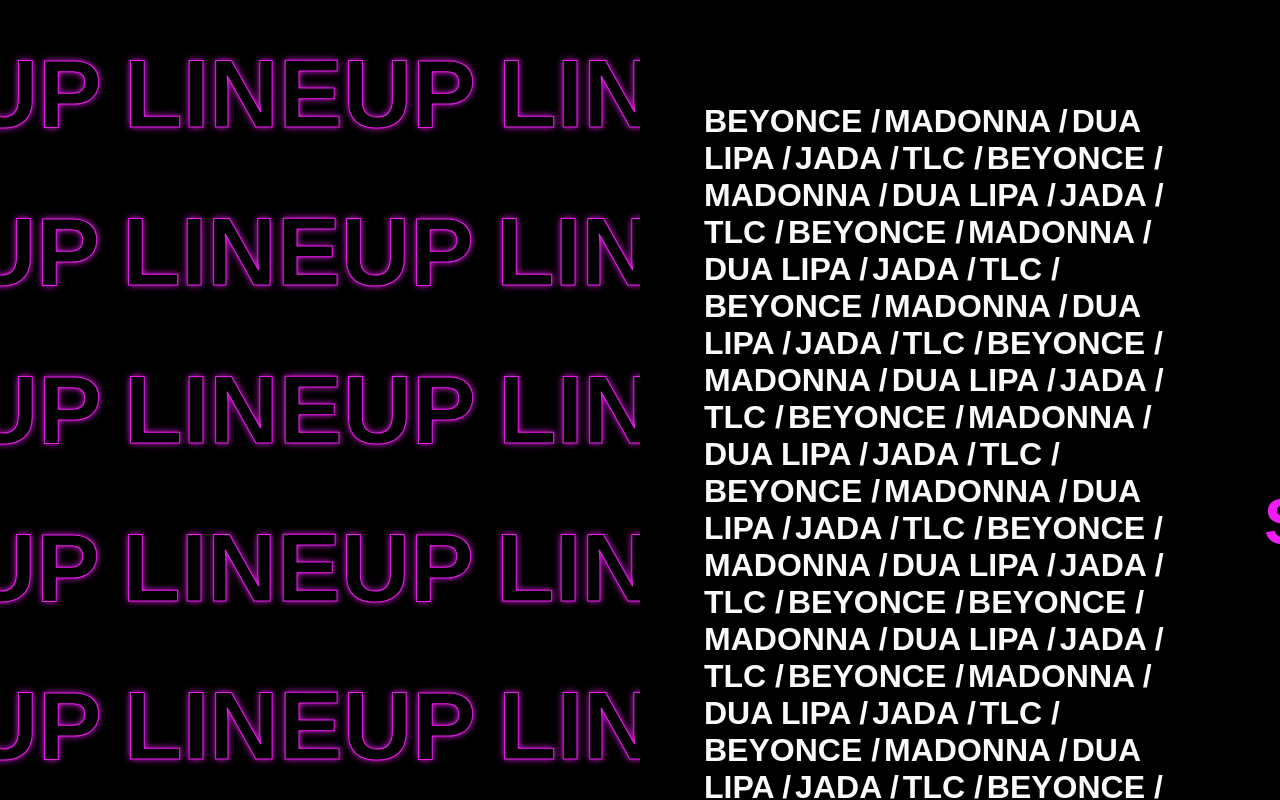
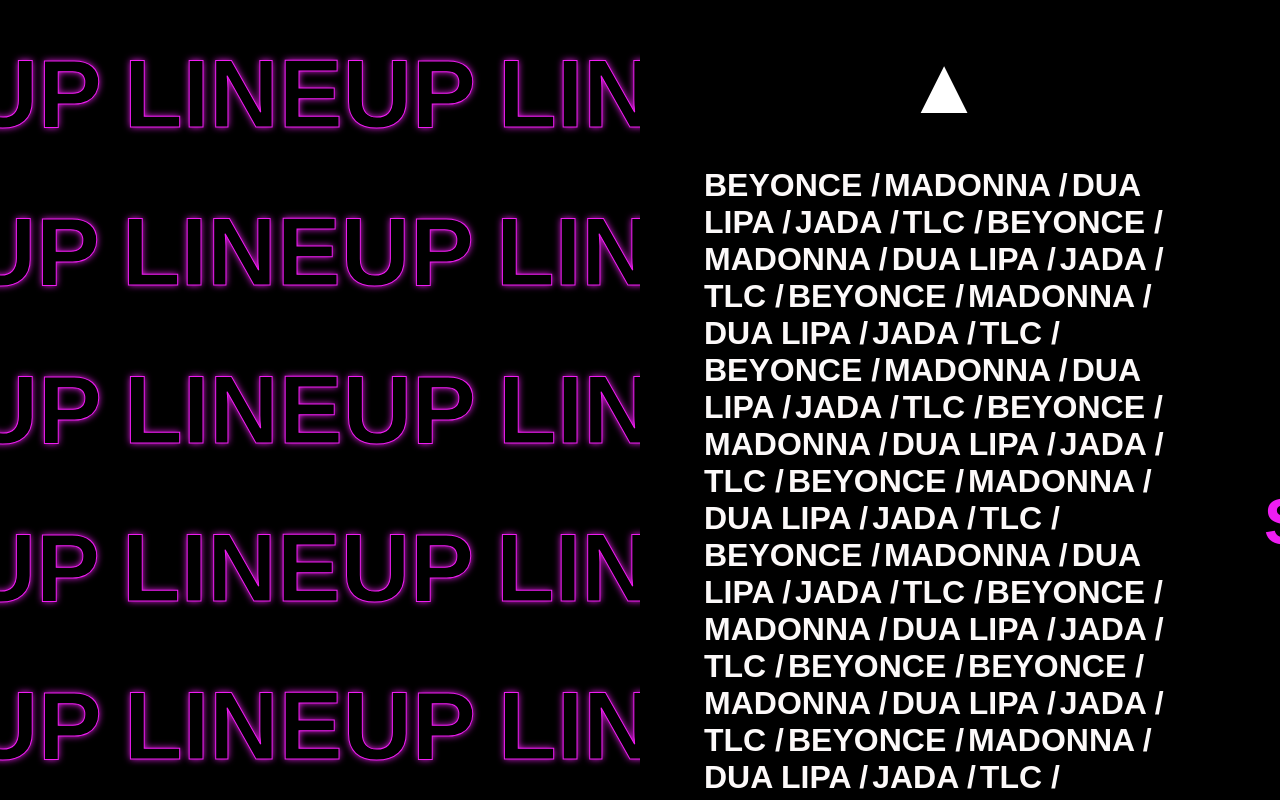
Before and after one commit to ceci225s/foofest, a website built with Vite: page lineup.html in a window 1280 px wide. Shown: the top 800 px of the page. Built offline with nearby package versions, Linux system fonts and the light colour scheme; no server answers; a web font is replaced by a local one.

Commit message:
adding button to lineup

```diff
--- a/lineup.html
+++ b/lineup.html
@@ -123,6 +123,7 @@
 
         <section class="elementcontainer"></section> -->
         <div class="artist">
+          <button>▲</button>
           <a href="#info">BEYONCE /</a>
           <a href="#info">MADONNA /</a>
           <a href="#info">DUA LIPA /</a>
--- a/sass/components/_button.scss
+++ b/sass/components/_button.scss
@@ -3,8 +3,8 @@
   width: 30rem;
   height: 5rem;
   border-radius: 0;
-  border: 1px solid #1bf2f2;
+  border: 0;
   color: white;
   background-color: black;
-  box-shadow: 0px 0px 7px #1bf2f2;
+  font-size: 5rem;
 }
```
